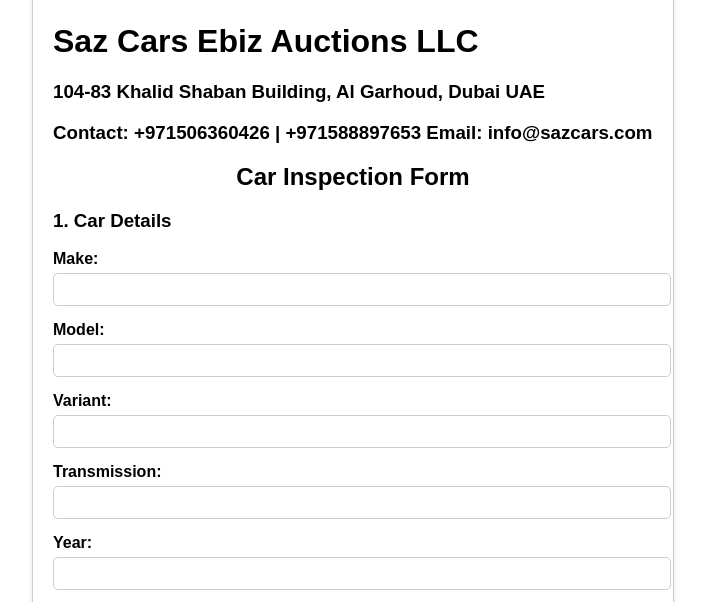
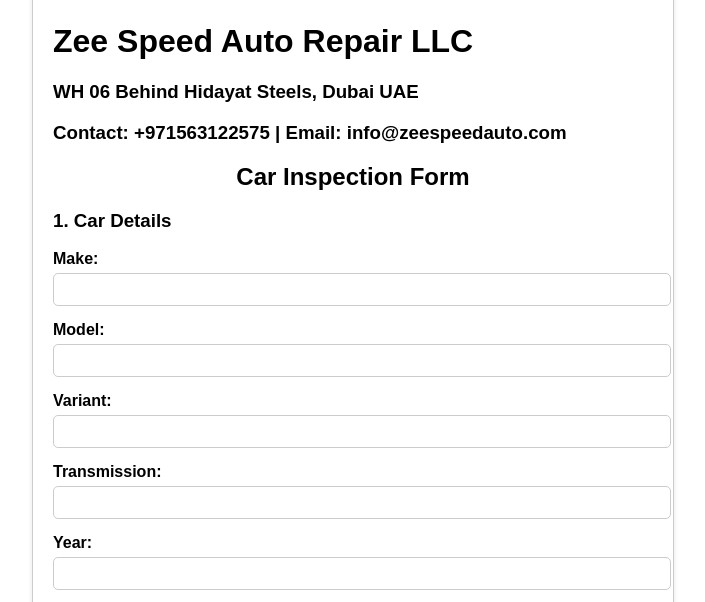
Before and after one commit to MohammadShariqDubai/vehicleInspectionReport, a plain HTML site: page index.html in a window 1280 px wide. Shown: the part 151-753 px from the top of the page, without its empty margins (287-992 px from the left). Drawn offline with Linux system fonts and the light colour scheme.

Commit message:
Update index.html

```diff
--- a/index.html
+++ b/index.html
@@ -62,9 +62,9 @@
 <body>
     <div class="form-container">
         <img src="logo.png" style="width: 250px;height: auto;"/>
-        <h1>Saz Cars Ebiz Auctions LLC</h1>
-        <h3>104-83 Khalid Shaban Building, Al Garhoud, Dubai UAE</h3>
-        <h3>Contact: +971506360426 | +971588897653 Email: info@sazcars.com</h3>
+        <h1>Zee Speed Auto Repair LLC</h1>
+        <h3>WH 06 Behind Hidayat Steels, Dubai UAE</h3>
+        <h3>Contact: +971563122575 | Email: info@zeespeedauto.com</h3>
         <h2 style="margin:auto;"><strong>Car Inspection Form</strong></h2>
         <form id="inspectionForm" onsubmit="redirectToAnotherPage(); return false;">
             <div class="form-section">
```
